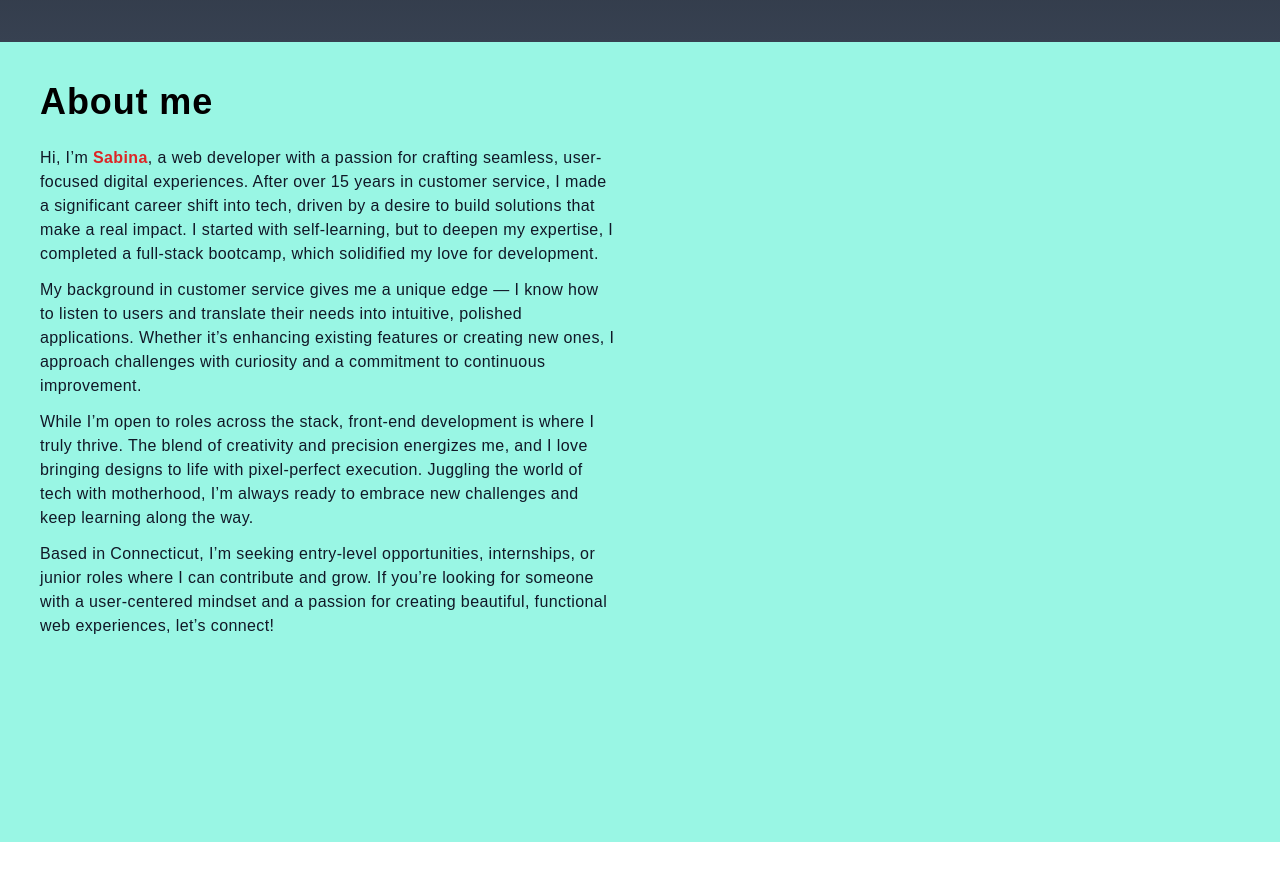
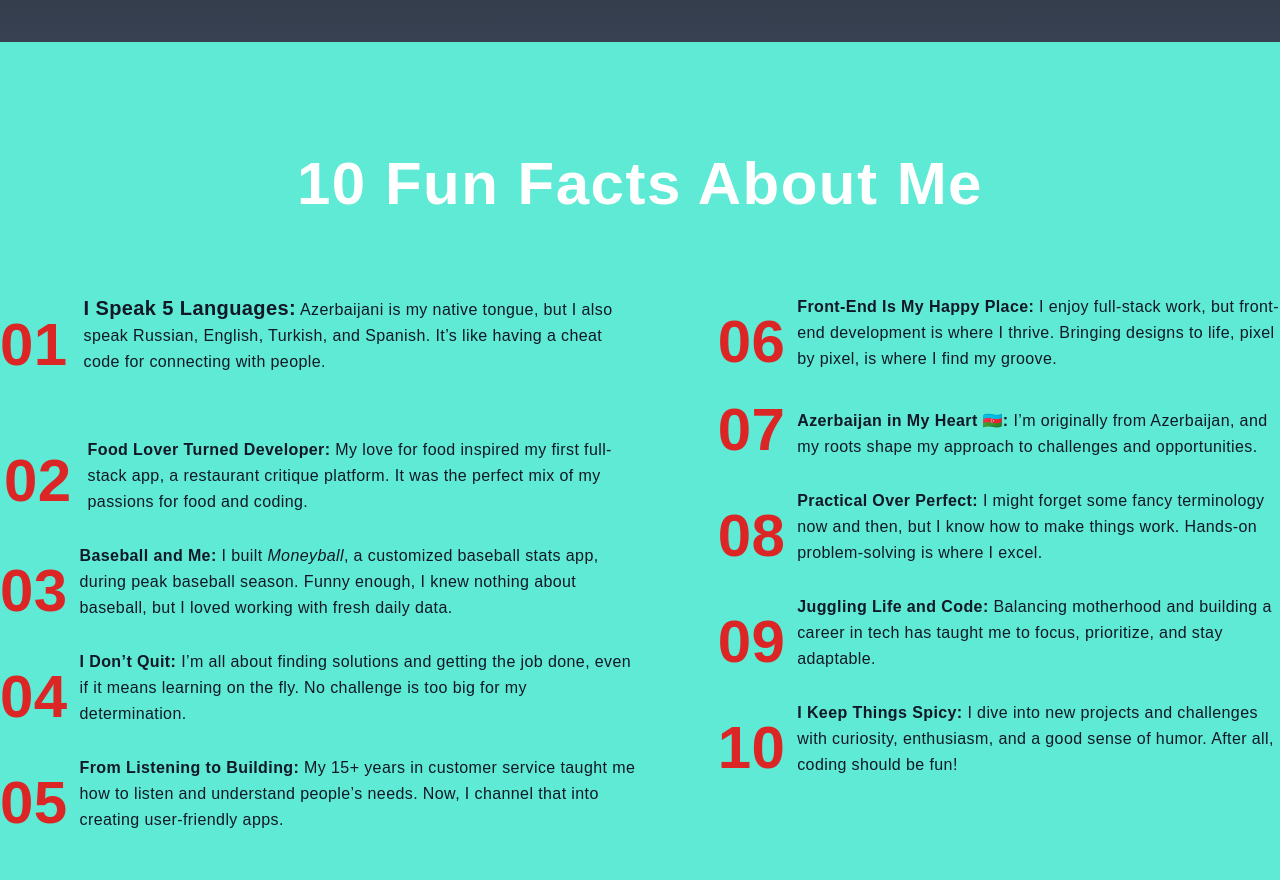
Before and after one commit to Srasulova/new-portfolio, a Next.js app: page / in a window 1280 px wide. Shown: the part 758-1638 px from the top of the page. Before the commit the page ends 1600 px from the top, so only its background shows below. Built offline with nearby package versions, Linux system fonts and the light colour scheme.

Commit message:
to fun facts about me

```diff
--- a/src/app/components/aboutMe.tsx
+++ b/src/app/components/aboutMe.tsx
@@ -1,19 +1,103 @@
 export default function AboutMe() {
-    return (<>
-        <div className="bg-teal-200 w-screen h-screen animate-slide-down">
-            <div className="w-full lg:max-w-xl lg:flex-auto ml-10 pt-10" >
+    return (
+        <>
+            <div className="bg-teal-300 w-full h-full animate-slide-down py-28">
+                <h2 className="text-9xl text-center mb-6 font-bold tracking-wide text-white sm:text-6xl pb-14 ">
+                    10 Fun Facts About Me
+                </h2>
 
-                <h2 className="text-3xl mb-6  font-bold tracking-wide text-black sm:text-4xl">About me</h2>
+                <div className="flex justify-center items-center">
+                    <div className="max-w-7xl flex justify-center gap-20">
+                        {/* Left Column */}
+                        <ul className="list-none text-gray-900 tracking-wide space-y-7">
+                            <li className="flex gap-3 items-end">
+                                <span className="text-6xl text-red-600 font-black">
+                                    01
+                                </span>
+                                <p className="leading-relaxed px-1 ">
+                                    <strong className="text-xl">I Speak 5 Languages:</strong> Azerbaijani is my native tongue, but I also speak Russian, English, Turkish, and Spanish. It’s like having a cheat code for connecting with people.
+                                </p>
+                            </li>
+                            <li className="flex gap-3 items-end">
+                                <span className="text-6xl text-red-600 font-black px-1 pt-12 pb-1">
+                                    02
+                                </span>
+                                <p className="leading-relaxed">
+                                    <strong>Food Lover Turned Developer:</strong> My love for food inspired my first full-stack app, a restaurant critique platform. It was the perfect mix of my passions for food and coding.
+                                </p>
+                            </li>
+                            <li className="flex gap-3 items-end">
+                                <span className="text-6xl text-red-600 font-black  ">
+                                    03
+                                </span>
+                                <p className="leading-relaxed">
+                                    <strong>Baseball and Me:</strong> I built <em>Moneyball</em>, a customized baseball stats app, during peak baseball season. Funny enough, I knew nothing about baseball, but I loved working with fresh daily data.
+                                </p>
+                            </li>
+                            <li className="flex gap-3 items-end">
+                                <span className="text-6xl text-red-600 font-black  ">
+                                    04
+                                </span>
+                                <p className="leading-relaxed">
+                                    <strong>I Don’t Quit:</strong> I’m all about finding solutions and getting the job done, even if it means learning on the fly. No challenge is too big for my determination.
+                                </p>
+                            </li>
+                            <li className="flex gap-3 items-end">
+                                <span className="text-6xl text-red-600 font-black  ">
+                                    05
+                                </span>
+                                <p className="leading-relaxed">
+                                    <strong>From Listening to Building:</strong> My 15+ years in customer service taught me how to listen and understand people’s needs. Now, I channel that into creating user-friendly apps.
+                                </p>
+                            </li>
+                        </ul>
 
-                <p className="mb-3 text-gray-900 tracking-wide">Hi, I’m <span className='text-red-600 font-bold'>Sabina</span>, a web developer with a passion for crafting seamless, user-focused digital experiences. After over 15 years in customer service, I made a significant career shift into tech, driven by a desire to build solutions that make a real impact. I started with self-learning, but to deepen my expertise, I completed a full-stack bootcamp, which solidified my love for development. </p>
-
-                <p className="mb-3  text-gray-900 tracking-wide">My background in customer service gives me a unique edge — I know how to listen to users and translate their needs into intuitive, polished applications. Whether it’s enhancing existing features or creating new ones, I approach challenges with curiosity and a commitment to continuous improvement.</p>
-
-                <p className="mb-3  text-gray-900 tracking-wide">While I’m open to roles across the stack, front-end development is where I truly thrive. The blend of creativity and precision energizes me, and I love bringing designs to life with pixel-perfect execution. Juggling the world of tech with motherhood, I’m always ready to embrace new challenges and keep learning along the way.</p>
-
-                <p className="mb-3  text-gray-900 tracking-wide">Based in Connecticut, I’m seeking entry-level opportunities, internships, or junior roles where I can contribute and grow. If you’re looking for someone with a user-centered mindset and a passion for creating beautiful, functional web experiences, let’s connect!
-                </p>
+                        {/* Right Column */}
+                        <ul className="list-none text-gray-900 tracking-wide space-y-7">
+                            <li className="flex gap-3 items-end">
+                                <span className="text-6xl text-red-600 font-black  ">
+                                    06
+                                </span>
+                                <p className="leading-relaxed">
+                                    <strong>Front-End Is My Happy Place:</strong> I enjoy full-stack work, but front-end development is where I thrive. Bringing designs to life, pixel by pixel, is where I find my groove.
+                                </p>
+                            </li>
+                            <li className="flex gap-3 items-end">
+                                <span className="text-6xl text-red-600 font-black  ">
+                                    07
+                                </span>
+                                <p className="leading-relaxed">
+                                    <strong>Azerbaijan in My Heart 🇦🇿:</strong> I’m originally from Azerbaijan, and my roots shape my approach to challenges and opportunities.
+                                </p>
+                            </li>
+                            <li className="flex gap-3 items-end">
+                                <span className="text-6xl text-red-600 font-black  ">
+                                    08
+                                </span>
+                                <p className="leading-relaxed">
+                                    <strong>Practical Over Perfect:</strong> I might forget some fancy terminology now and then, but I know how to make things work. Hands-on problem-solving is where I excel.
+                                </p>
+                            </li>
+                            <li className="flex gap-3 items-end">
+                                <span className="text-6xl text-red-600 font-black  ">
+                                    09
+                                </span>
+                                <p className="leading-relaxed">
+                                    <strong>Juggling Life and Code:</strong> Balancing motherhood and building a career in tech has taught me to focus, prioritize, and stay adaptable.
+                                </p>
+                            </li>
+                            <li className="flex gap-3 items-end">
+                                <span className="text-6xl text-red-600 font-black  ">
+                                    10
+                                </span>
+                                <p className="leading-relaxed">
+                                    <strong>I Keep Things Spicy:</strong> I dive into new projects and challenges with curiosity, enthusiasm, and a good sense of humor. After all, coding should be fun!
+                                </p>
+                            </li>
+                        </ul>
+                    </div>
+                </div>
             </div>
-        </div>
-    </>)
+        </>
+    );
 }
--- a/tailwind.config.ts
+++ b/tailwind.config.ts
@@ -11,7 +11,7 @@ export default {
       // Add custom animations
       animation: {
         "slide-down": "slideDown 1s ease-in-out",
-        "clip-path-reveal-1": "clipPathReveal 3s ease forwards",
+        "clip-path-reveal-1": "clipPathReveal 3s ease infinite alternate",
         line: "lineAnimation 3s ease infinite alternate",
       },
       keyframes: {
@@ -21,10 +21,10 @@ export default {
         },
         clipPathReveal: {
           "0%, 25%": {
-            clipPath: "polygon(0 100%, 100% 100%, 100% 100%, 0% 100%)",
+            clipPath: "polygon(0 100%, 100% 100%, 100% 100%, 0% 100%)", // Hidden
           },
           "50%": {
-            clipPath: "polygon(0 0, 100% 0, 100% 100%, 0% 100%)",
+            clipPath: "polygon(0 0, 100% 0, 100% 100%, 0% 100%)", // Fully visible
           },
         },
         lineAnimation: {
```
